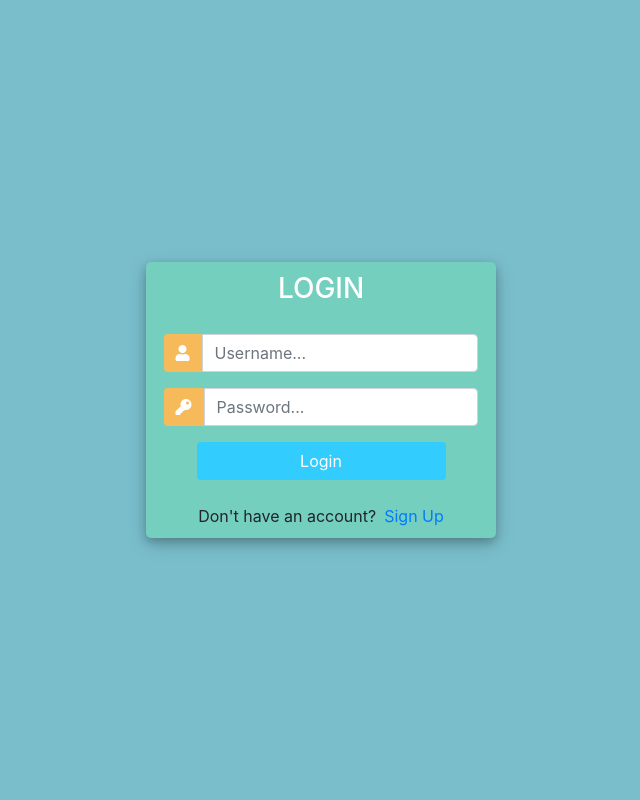
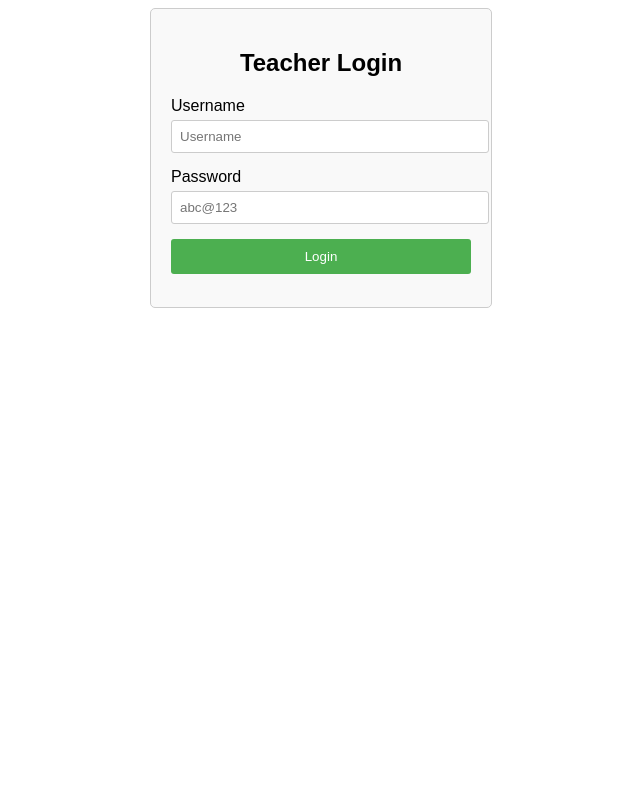
Before and after one commit to nehabilbera/Classwise-TimeTableManagementSystem, a Django app: page /login/ in a window 1280 px wide. Shown: the whole page, without its empty margins (319-959 px from the left). Run offline with Django 3.2, Linux system fonts and the light colour scheme; some libraries are stand-ins or nearby versions.

Commit message:
addEmailInProffesor-addDummyDashboard-addedNewTeacherLoginPage

```diff
--- /dev/null
+++ b/ActivitySelectionTimetable/static/css/teacher.css
@@ -0,0 +1,48 @@
+
+        body {
+            font-family: Arial, sans-serif;
+        }
+
+        .login-container {
+            width: 300px;
+            margin: 0 auto;
+            padding: 20px;
+            border: 1px solid #ccc;
+            border-radius: 5px;
+            background-color: #f9f9f9;
+        }
+
+        h2 {
+            text-align: center;
+        }
+
+        .input-group {
+            margin-bottom: 15px;
+        }
+
+        .input-group label {
+            display: block;
+            margin-bottom: 5px;
+        }
+
+        .input-group input {
+            width: 100%;
+            padding: 8px;
+            border-radius: 3px;
+            border: 1px solid #ccc;
+        }
+
+        button {
+            width: 100%;
+            padding: 10px;
+            border: none;
+            border-radius: 3px;
+            background-color: #4caf50;
+            color: #fff;
+            cursor: pointer;
+
+        }
+
+        button:hover {
+            background-color: #45a049;
+        }
--- a/ActivitySelectionTimetable/timetableapp/models.py
+++ b/ActivitySelectionTimetable/timetableapp/models.py
@@ -35,6 +35,7 @@ class Professor(models.Model):
     professor_name = models.CharField(max_length=2000)
     working_hours = models.IntegerField(null=True,default=100)
     available_hours = models.IntegerField(null=True,default=100)
+    professor_email = models.EmailField(default="")
     def __str__(self):
         return self.professor_name
 
--- /dev/null
+++ b/ActivitySelectionTimetable/timetableapp/templates/timetableapp/dashboard.html
@@ -0,0 +1 @@
+teacher dashboard will be shown here;
--- a/ActivitySelectionTimetable/timetableapp/templates/timetableapp/home.html
+++ b/ActivitySelectionTimetable/timetableapp/templates/timetableapp/home.html
@@ -51,7 +51,7 @@
     <br>
 
 
-    <div id="classroom_display">
+    <!-- <div id="classroom_display">
         <div id="courses">
             <h3 id="tag_course">Classes</h3>
             <p id="para_course">In this app, You have facility to add more than one classes at a time and it will generate the suitable timetable for you which you can access any time in your account.</p>
@@ -59,7 +59,7 @@
             <a href="{% url 'add-class' %}"><button class="course_button">Add Class</button></a>
         </div>
          <div><img  id="course_img" src="{% static 'media/class-01.png' %}"></div>
-    </div>
+    </div> -->
 
     <br>
     <br>
--- a/ActivitySelectionTimetable/timetableapp/templates/timetableapp/login.html
+++ /dev/null
@@ -1,125 +0,0 @@
-<!DOCTYPE html>
-<html>
-
-<head>
-	<title>Login</title>
-	<link rel="stylesheet" href="https://stackpath.bootstrapcdn.com/bootstrap/4.1.3/css/bootstrap.min.css" integrity="sha384-MCw98/SFnGE8fJT3GXwEOngsV7Zt27NXFoaoApmYm81iuXoPkFOJwJ8ERdknLPMO" crossorigin="anonymous">
-	<script src="https://ajax.googleapis.com/ajax/libs/jquery/3.3.1/jquery.min.js"></script>
-	<link rel="stylesheet" href="https://use.fontawesome.com/releases/v5.6.1/css/all.css" integrity="sha384-gfdkjb5BdAXd+lj+gudLWI+BXq4IuLW5IT+brZEZsLFm++aCMlF1V92rMkPaX4PP" crossorigin="anonymous">
-
-
-	<style>
-		body,
-		html {
-			margin: 0;
-			padding: 0;
-			height: 100%;
-			background: #7abecc !important;
-		}
-		.user_card {
-			width: 350px;
-			margin-top: auto;
-			margin-bottom: auto;
-			background: #74cfbf;
-			position: relative;
-			display: flex;
-			justify-content: center;
-			flex-direction: column;
-			padding: 10px;
-			box-shadow: 0 4px 8px 0 rgba(0, 0, 0, 0.2), 0 6px 20px 0 rgba(0, 0, 0, 0.19);
-			-webkit-box-shadow: 0 4px 8px 0 rgba(0, 0, 0, 0.2), 0 6px 20px 0 rgba(0, 0, 0, 0.19);
-			-moz-box-shadow: 0 4px 8px 0 rgba(0, 0, 0, 0.2), 0 6px 20px 0 rgba(0, 0, 0, 0.19);
-			border-radius: 5px;
-
-		}
-
-		.form_container {
-			margin-top: 20px;
-		}
-
-		#form-title{
-			color: #fff;
-
-		}
-
-		.login_btn {
-			width: 100%;
-			background: #33ccff !important;
-			color: white !important;
-		}
-		.login_btn:focus {
-			box-shadow: none !important;
-			outline: 0px !important;
-		}
-		.login_container {
-			padding: 0 2rem;
-		}
-		.input-group-text {
-			background: #f7ba5b !important;
-			color: white !important;
-			border: 0 !important;
-			border-radius: 0.25rem 0 0 0.25rem !important;
-		}
-		.input_user,
-		.input_pass:focus {
-			box-shadow: none !important;
-			outline: 0px !important;
-		}
-
-		#messages{
-			background-color: grey;
-			color: #fff;
-			padding: 10px;
-			margin-top: 10px;
-		}
-	</style>
-
-</head>
-<body>
-
-	<div class="container h-100">
-
-		<div class="d-flex justify-content-center h-100">
-			<div class="user_card">
-				<div class="d-flex justify-content-center">
-
-
-					<h3 id="form-title">LOGIN</h3>
-				</div>
-				<div class="d-flex justify-content-center form_container">
-					<form method="POST" action="">
-                    {% csrf_token %}
-						<div class="input-group mb-3">
-							<div class="input-group-append">
-								<span class="input-group-text"><i class="fas fa-user"></i></span>
-							</div>
-							<input type="text" name="username" placeholder="Username..." class="form-control">
-						</div>
-						<div class="input-group mb-2">
-							<div class="input-group-append">
-								<span class="input-group-text"><i class="fas fa-key"></i></span>
-							</div>
-								<input type="password" name="password" placeholder="Password..." class="form-control" >
-						</div>
-
-							<div class="d-flex justify-content-center mt-3 login_container">
-				 				<input class="btn login_btn" type="submit" value="Login">
-				   			</div>
-					</form>
-
-				</div>
-                {% for message in messages %}
-                    <p id="messages">{{message}}</p>
-                {% endfor %}
-				<div class="mt-4">
-					<div class="d-flex justify-content-center links">
-						Don't have an account? <a href="{% url 'register' %}" class="ml-2">Sign Up</a>
-					</div>
-
-				</div>
-			</div>
-		</div>
-	</div>
-</body>
-
-</html>
--- /dev/null
+++ b/ActivitySelectionTimetable/timetableapp/templates/timetableapp/teacher_login.html
@@ -0,0 +1,28 @@
+{% load static %}
+<!DOCTYPE html>
+<html lang="en">
+<head>
+    <meta charset="UTF-8">
+    <meta name="viewport" content="width=device-width, initial-scale=1.0">
+    <title>Teacher Login</title>
+    <link rel="stylesheet" href="{% static '/css/teacher.css' %}">
+</head>
+<body>
+    <div class="login-container">
+        <h2>Teacher Login</h2>
+        <form method="post" action="" id="loginForm">
+            {% csrf_token %}
+            <div class="input-group">
+                <label for="username">Username</label>
+                <input type="text" id="username" placeholder="Username" name="username" required>
+            </div>
+            <div class="input-group">
+                <label for="password">Password</label>
+                <input type="password" placeholder="abc@123" id="password" name="password" required>
+            </div>
+            <button type="submit">Login</button>
+        </form>
+        <p style="color: red; font-size: small;">{{message}}</p>
+    </div>
+</body>
+</html>
--- a/ActivitySelectionTimetable/timetableapp/urls.py
+++ b/ActivitySelectionTimetable/timetableapp/urls.py
@@ -5,9 +5,10 @@ from . import views
 urlpatterns = [
 
     path('', views.home, name='selection'),
+    path('dashboard/', views.dashboard, name="dashboard"),
     path('login/', views.loginPage, name="login"),
     path('logout/', views.Logout, name="logout"),
-    path('register/', views.registerPage, name="register"),
+    # path('register/', views.registerPage, name="register"),
 
     path('add-course/', views.CourseView, name='add-course'),
     path('course_view/', views.CourseTable, name='course_view'),
--- a/ActivitySelectionTimetable/timetableapp/views.py
+++ b/ActivitySelectionTimetable/timetableapp/views.py
@@ -12,10 +12,14 @@ from django.db import IntegrityError
 
 errors = {}
 
+@login_required(login_url='login')
+def dashboard(request):
+    return render(request, 'timetableapp/dashboard.html')
+
 def loginPage(request):
     context = {}
     if request.user.is_authenticated:
-        return redirect('selection')
+        return redirect('dashboard')
     else:
 
         if request.method == 'POST':
@@ -24,11 +28,11 @@ def loginPage(request):
             user = authenticate(request, username=username, password= password )
             if user is not None:
                 login(request, user)
-                return redirect('selection')
+                return redirect('dashboard')
             else:
                 context['message'] = 'Username or Password is Incorrect.'
 
-        return render(request, 'timetableapp/login.html', context)
+        return render(request, 'timetableapp/teacher_login.html', context)
 
 
 def Logout(request):
```
Also changed, not shown: ActivitySelectionTimetable/static/js/teacher.js (added, +23 -0 lines), ActivitySelectionTimetable/timetableapp/templates/timetableapp/AddProfessor.html (+0 -7 lines), ActivitySelectionTimetable/db.sqlite3, ActivitySelectionTimetable/timetableapp/migrations/0004_professor_professor_email.py (added).
